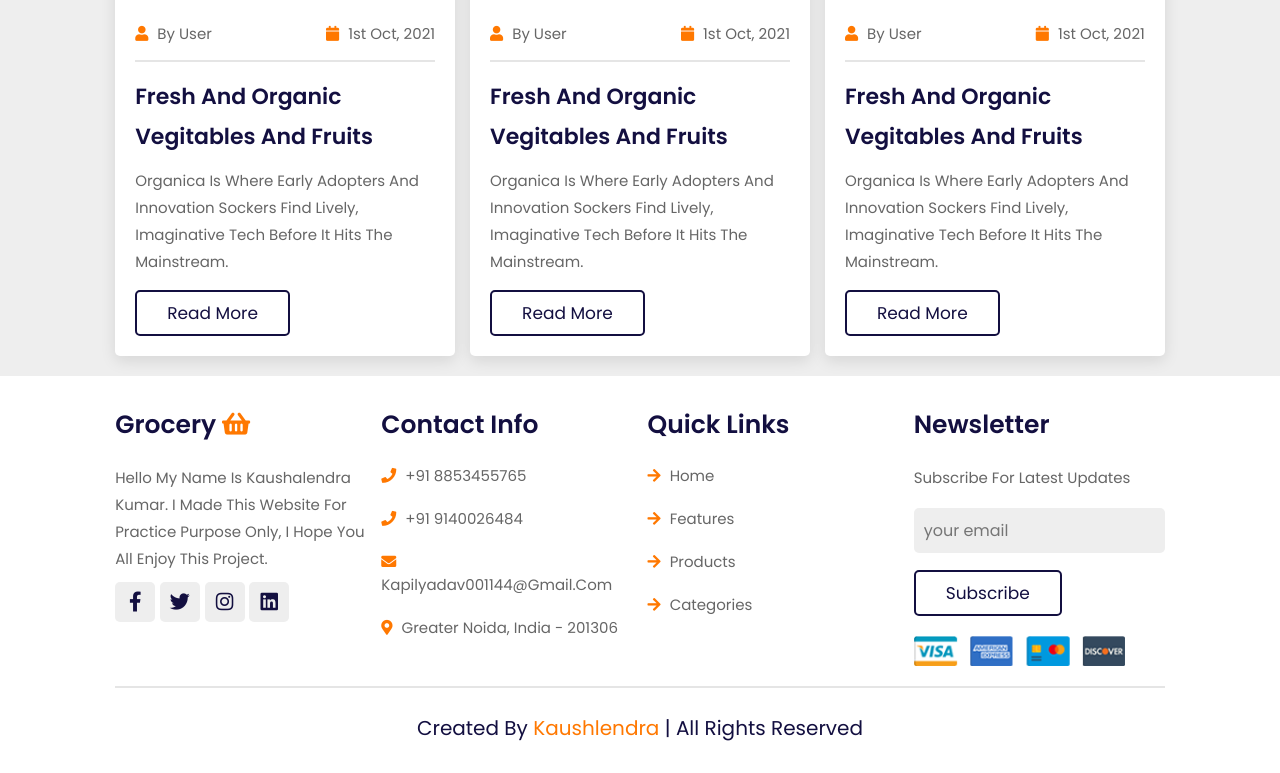
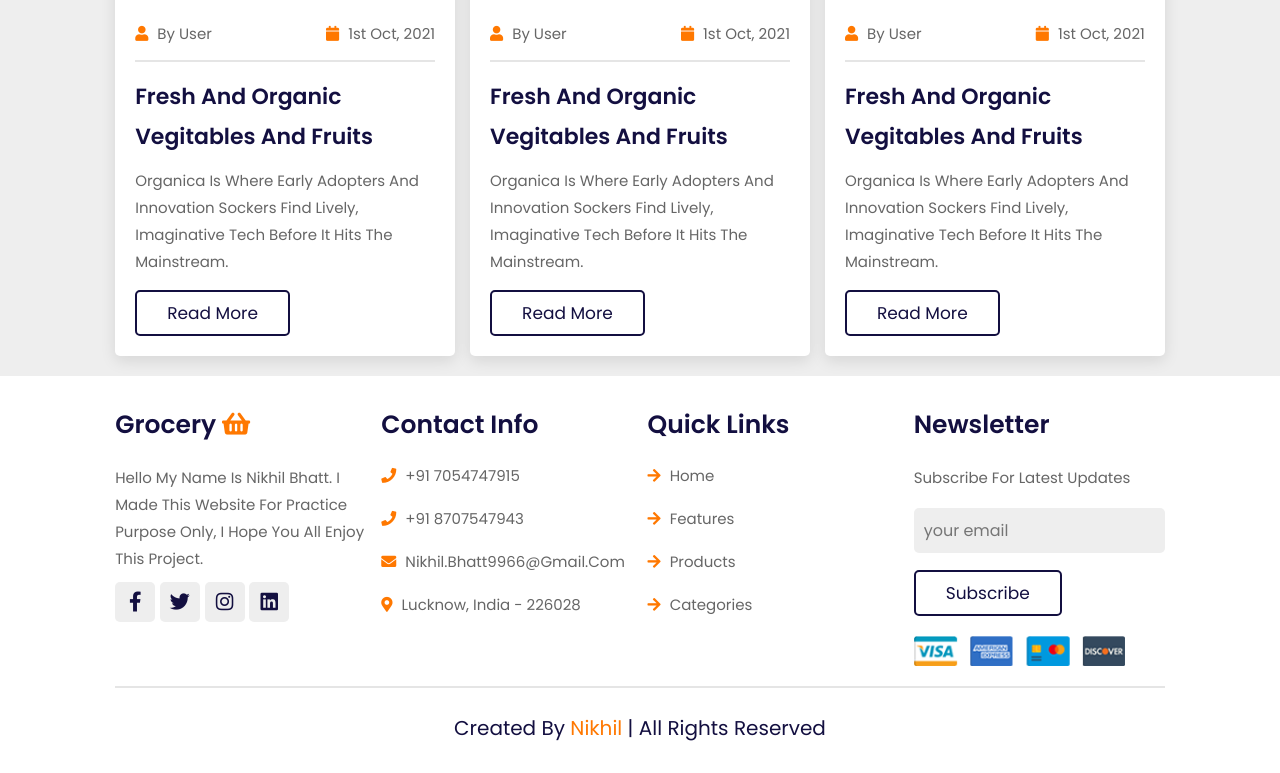
Before and after one commit to nikhil99git/Fruit-Slice-Game, a plain HTML site: page Grocery-Project-Using-HTML-CSS-JAVASCRIPT-main/Grocy project/index.html in a window 1280 px wide. Shown: the part 3866-4639 px from the top of the page. Drawn offline with nearby package versions, Linux system fonts and the light colour scheme.

Commit message:
N-index.html

```diff
--- a/Grocery-Project-Using-HTML-CSS-JAVASCRIPT-main/Grocy project/index.html
+++ b/Grocery-Project-Using-HTML-CSS-JAVASCRIPT-main/Grocy project/index.html
@@ -464,7 +464,7 @@
 
         <div class="box">
             <h3> Grocery <i class="fas fa-shopping-basket"></i> </h3>
-            <p>Hello my name is Kaushalendra Kumar. I made this website for practice purpose only, I hope you all enjoy this project.</p>
+            <p>Hello my name is Nikhil Bhatt. I made this website for practice purpose only, I hope you all enjoy this project.</p>
             <div class="share">
                 <a href="#" class="fab fa-facebook-f"></a>
                 <a href="#" class="fab fa-twitter"></a>
@@ -475,10 +475,10 @@
 
         <div class="box">
             <h3>contact info</h3>
-            <a href="#" class="links"> <i class="fas fa-phone"></i> +91 8853455765 </a>
-            <a href="#" class="links"> <i class="fas fa-phone"></i> +91 9140026484 </a>
-            <a href="#" class="links"> <i class="fas fa-envelope"></i> kapilyadav001144@gmail.com </a>
-            <a href="#" class="links"> <i class="fas fa-map-marker-alt"></i> Greater Noida, india - 201306 </a>
+            <a href="#" class="links"> <i class="fas fa-phone"></i> +91 7054747915 </a>
+            <a href="#" class="links"> <i class="fas fa-phone"></i> +91 8707547943 </a>
+            <a href="#" class="links"> <i class="fas fa-envelope"></i> nikhil.bhatt9966@gmail.com </a>
+            <a href="#" class="links"> <i class="fas fa-map-marker-alt"></i> Lucknow, india - 226028 </a>
         </div>
 
         <div class="box">
@@ -499,7 +499,7 @@
 
     </div>
 
-    <div class="credit"> created by <span> Kaushlendra </span> | all rights reserved </div>
+    <div class="credit"> created by <span> Nikhil </span> | all rights reserved </div>
 
 </section>
 
```
